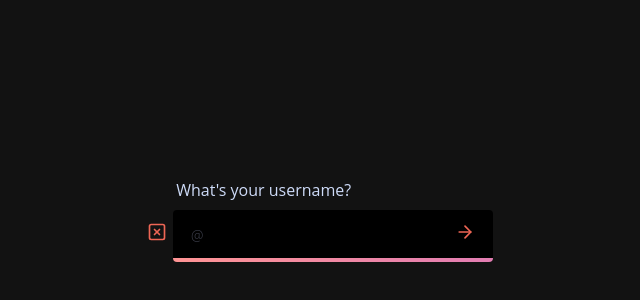
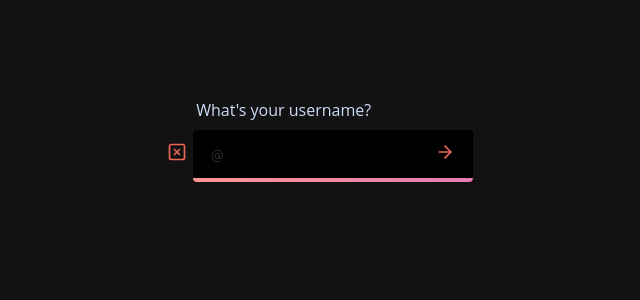
Before and after one commit to vtonu/username_input, a plain HTML site: page index.html in a window 1280 px wide. Shown: the part 180-480 px from the top of the page, without its empty margins (307-947 px from the left). Drawn offline with nearby package versions, Linux system fonts and the light colour scheme.

Commit message:
Updated min-width
Updated min-width for the input.

```diff
--- a/style.css
+++ b/style.css
@@ -8,7 +8,7 @@
   outline: none;
 }
 body {
-  min-height: 100vh;
+  min-height: 80vh;
   display: flex;
   align-items: center;
   justify-content: center;
@@ -44,7 +44,7 @@ label {
 }
 .custom-input {
   padding: 18px;
-  min-width: 320px;
+  min-width: 280px;
   border-radius: 4px;
   font-size: 14px;
 
```
